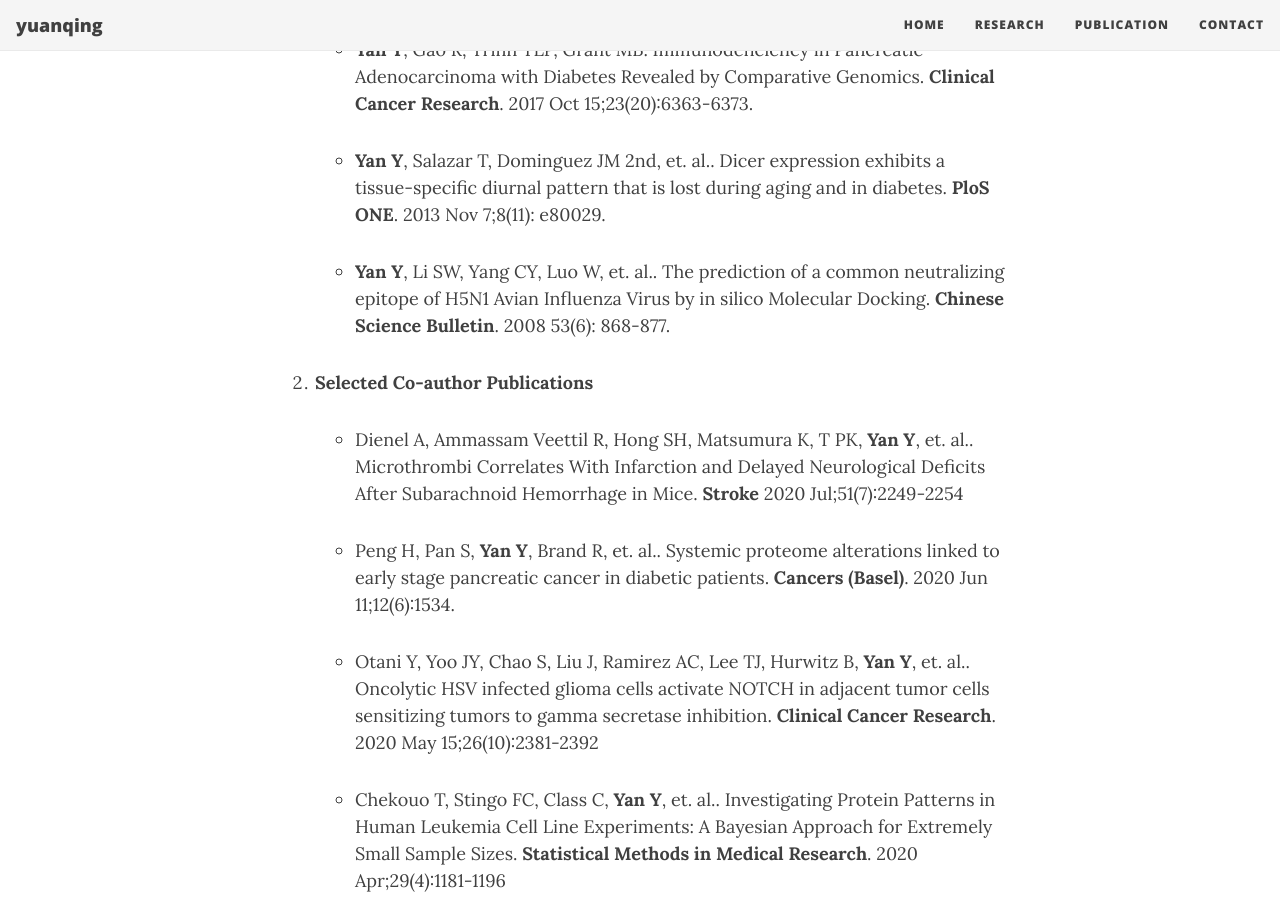
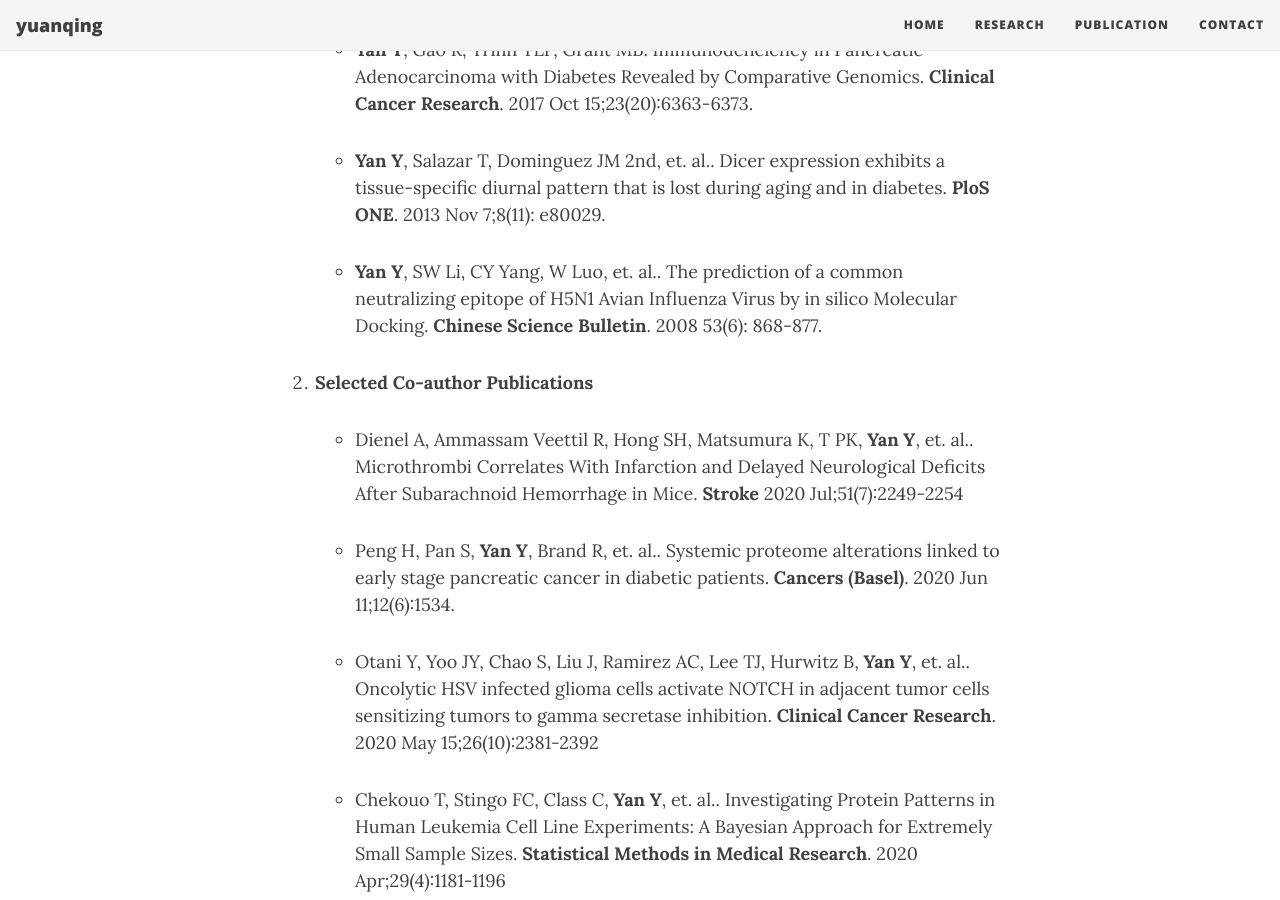
Before and after one commit to yuanqing-yan/Yuanqing, a Jekyll site: the page built from publications.md, in a window 1280 px wide and 900 px high, scrolled down 1150 px. Built offline with Jekyll 4.4.1, drawn with Linux system fonts in a browser that asks for light colours; nearby versions of some CDN libraries.

```diff
--- a/publications.md
+++ b/publications.md
@@ -29,7 +29,7 @@ title: <font size="+4">Peer-review Publications</font>
 
     * **Yan Y**, Salazar T, Dominguez JM 2nd, et. al.. Dicer expression exhibits a tissue-specific diurnal pattern that is lost during aging and in diabetes. **PloS ONE**. 2013 Nov 7;8(11): e80029.
 
-    * **Yan Y**, Li SW, Yang CY, Luo W, et. al.. The prediction of a common neutralizing epitope of H5N1 Avian Influenza Virus by in silico Molecular Docking. **Chinese Science Bulletin**. 2008 53(6): 868-877.
+    * **Yan Y**, SW Li, CY Yang, W Luo, et. al.. The prediction of a common neutralizing epitope of H5N1 Avian Influenza Virus by in silico Molecular Docking. **Chinese Science Bulletin**. 2008 53(6): 868-877.
 
 1. **Selected Co-author Publications**
     * Dienel A, Ammassam Veettil R, Hong SH, Matsumura K, T PK, **Yan Y**, et. al.. Microthrombi Correlates With Infarction and Delayed Neurological Deficits After Subarachnoid Hemorrhage in Mice. **Stroke** 2020 Jul;51(7):2249-2254
```
